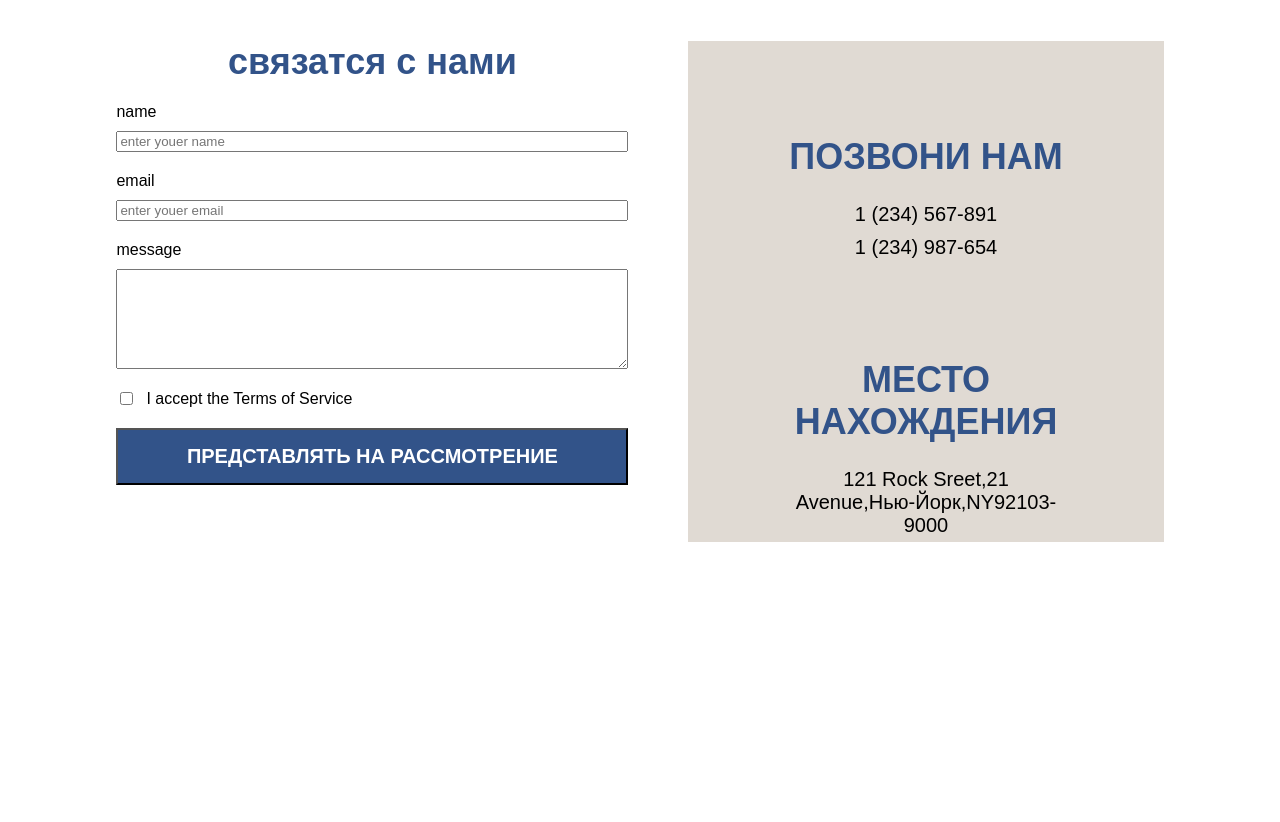
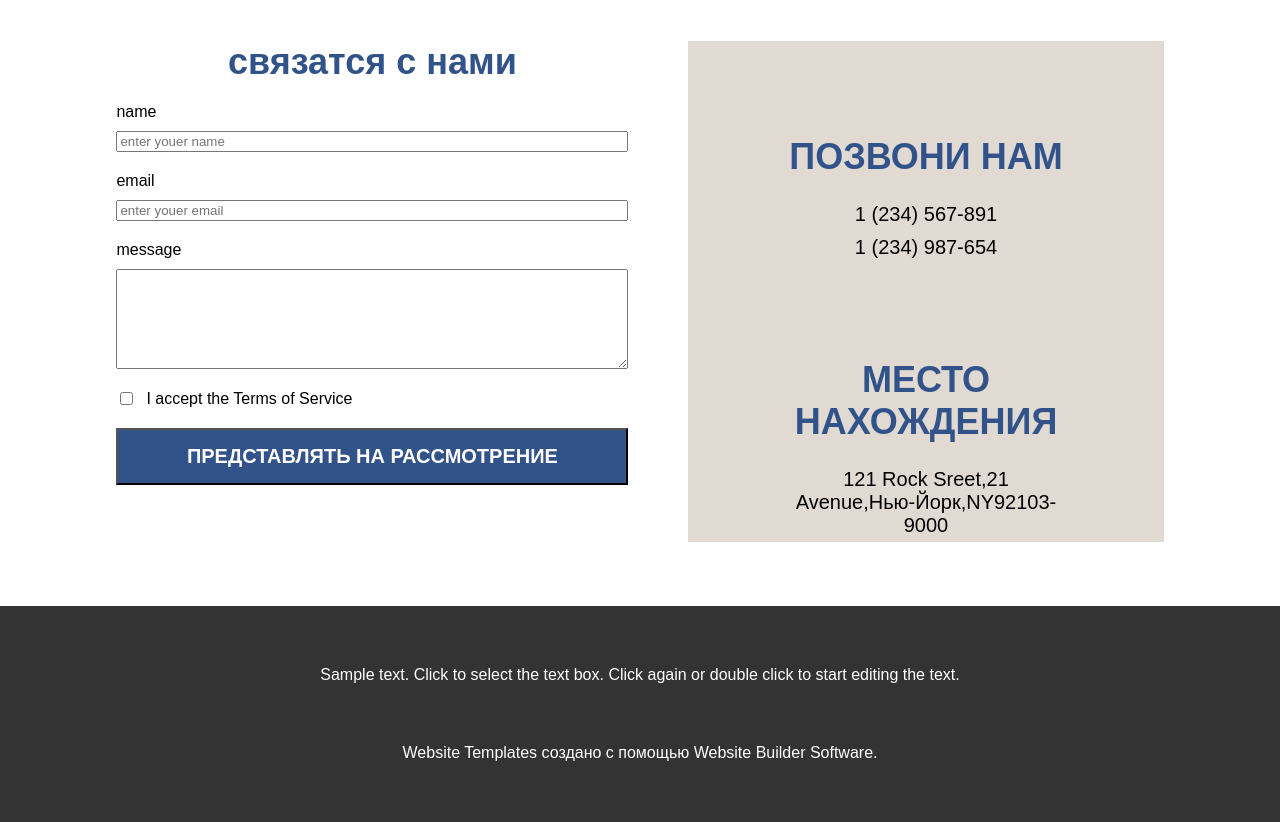
Before and after one commit to MilanaXXX/animal, a plain HTML site: page index.html in a window 1280 px wide. Shown: the part 5041-5863 px from the top of the page. Before the commit the page ends 5647 px from the top, so only its background shows below. Drawn offline with Linux system fonts and the light colour scheme.

Commit message:
Add files via upload

```diff
--- a/index.html
+++ b/index.html
@@ -155,19 +155,12 @@
           <div class="contacts_form_row">
             <div class="contacts_form_row_name">name
             </div>
-        <input
-        type="text"
-        class="contacts_form_row_imput"
-        placeholder="enter youer name"
-        name="name">
+            <input type="text" class="contacts_form_row_imput" placeholder="enter youer name" name="name">
 
           </div>
           <div class="contacts_form_row">
             <div class="contacts_form_row_name">email </div>
-        <input type="email"
-        class="contacts_form_row_imput"
-        placeholder="enter youer email"
-        name="email">
+            <input type="email" class="contacts_form_row_imput" placeholder="enter youer email" name="email">
 
           </div>
           <div class="contacts_form_row">
@@ -193,6 +186,13 @@
       </div>
       <section>
   </main>
+  <footer class="footer">
+    <div class="container footer_container">
+      <p class="footer">Sample text. Click to select the text box. Click again or double click
+        to start editing the text.</p>
+      <p class="footer_paragrapx">Website Templates создано с помощью Website Builder Software.</p>
+    </div>
+  </footer>
 </body>
 
 </html>
--- a/style.css
+++ b/style.css
@@ -438,3 +438,19 @@ gap: 20px;
   margin-top: 5px;
   margin-bottom:5px;
 }
+.footer{
+  background-color: #333333;
+}
+.footer_container{
+  display: flex;
+  flex-direction: column;
+  gap: 60px;
+  padding: 60px 0px;
+  color: #ffffff;
+  text-align: center;
+  justify-content: center;
+  align-items: center;
+}
+.footer_paragrapx{
+  max-width: 500px;
+}
```
Lines whose indentation alone changed are shown as unchanged.
